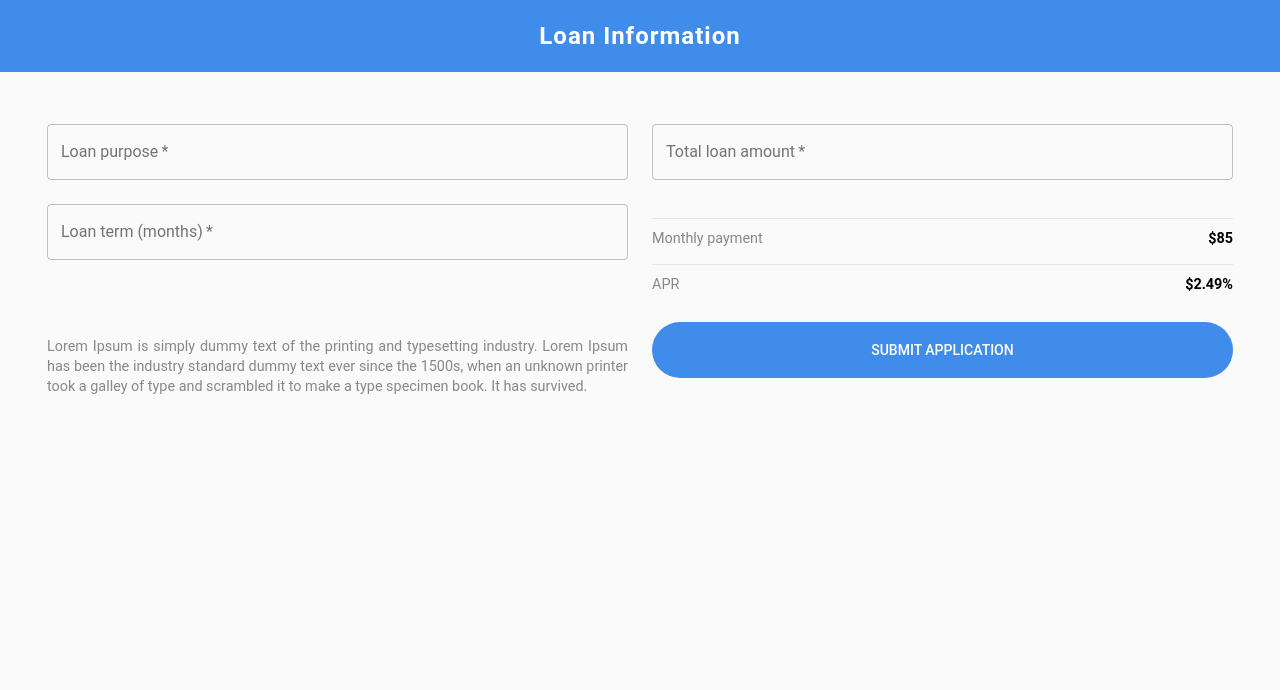
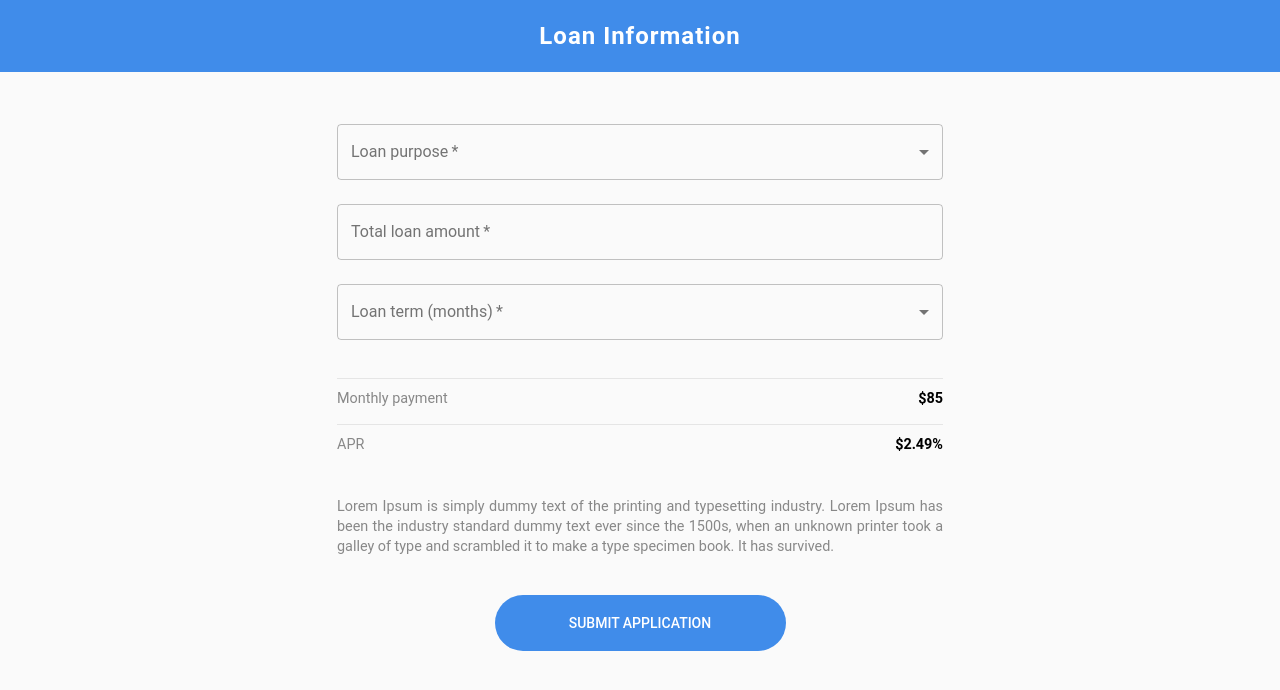
Before and after one commit to joaorpereira/loan-app, a React (Create React App) app: page / in a window 1280 px wide. Shown: the top 690 px of the page. Built offline with nearby package versions, Linux system fonts and the light colour scheme.

Commit message:
refactor: change input components to select component in two fields at LoanInformationPage

```diff
--- a/src/screens/LoanInformation/LoanInformation.tsx
+++ b/src/screens/LoanInformation/LoanInformation.tsx
@@ -3,11 +3,12 @@ import { Grid, makeStyles, Theme } from "@material-ui/core";
 import Button from "components/Button";
 import Header from "components/Header";
 import Input from "components/Input";
+import Select from "components/Select";
 
 const LoanInformation = () => {
 	const classes = useStyles();
 	return (
-		<div>
+		<section>
 			<Header title="Loan Information" />
 			<Grid
 				className={classes.container}
@@ -15,16 +16,35 @@ const LoanInformation = () => {
 				spacing={3}
 				justifyContent="center"
 			>
-				<Grid item xs={12} md={6} lg={6}>
-					<Input required fullWidth label="Loan purpose" />
+				<Grid item xs={12} md={12} lg={12}>
+					<Select
+						required
+						fullWidth
+						label="Loan purpose"
+						options={[
+							{ value: "Debt Consolidation", label: "Debt Consolidation" },
+							{ value: "Personal", label: "Personal" },
+							{ value: "API error", label: "API error" }
+						]}
+					/>
 				</Grid>
-				<Grid item xs={12} md={6} lg={6}>
+				<Grid item xs={12} md={12} lg={12}>
 					<Input required fullWidth label="Total loan amount" />
 				</Grid>
-				<Grid item xs={12} md={6} lg={6}>
-					<Input required fullWidth label="Loan term (months)" />
+				<Grid item xs={12} md={12} lg={12}>
+					<Select
+						required
+						fullWidth
+						label="Loan term (months)"
+						options={[
+							{ value: "12", label: "12 months" },
+							{ value: "24", label: "24 months" },
+							{ value: "36", label: "36 months" },
+							{ value: "48", label: "48 months" }
+						]}
+					/>
 				</Grid>
-				<Grid item xs={12} md={6} lg={6}>
+				<Grid item xs={12} md={12} lg={12}>
 					<div className={classes.content}>
 						<p className={classes.text}>
 							Monthly payment
@@ -35,7 +55,7 @@ const LoanInformation = () => {
 						</p>
 					</div>
 				</Grid>
-				<Grid item xs={12} md={6} lg={6}>
+				<Grid item xs={12} md={12} lg={12}>
 					<p className={classes.paragraph}>
 						Lorem Ipsum is simply dummy text of the printing and typesetting
 						industry. Lorem Ipsum has been the industry standard dummy text ever
@@ -49,7 +69,7 @@ const LoanInformation = () => {
 					</Button>
 				</Grid>
 			</Grid>
-		</div>
+		</section>
 	);
 };
 
@@ -59,7 +79,11 @@ const useStyles = makeStyles<Theme>((theme) => ({
 	container: {
 		padding: "40px 35px",
 		margin: "0",
-		width: "100%"
+		width: "100%",
+		[theme.breakpoints.up("md")]: {
+			width: "700px",
+			margin: "0 auto"
+		}
 	},
 	paragraph: {
 		textAlign: "justify",
```
